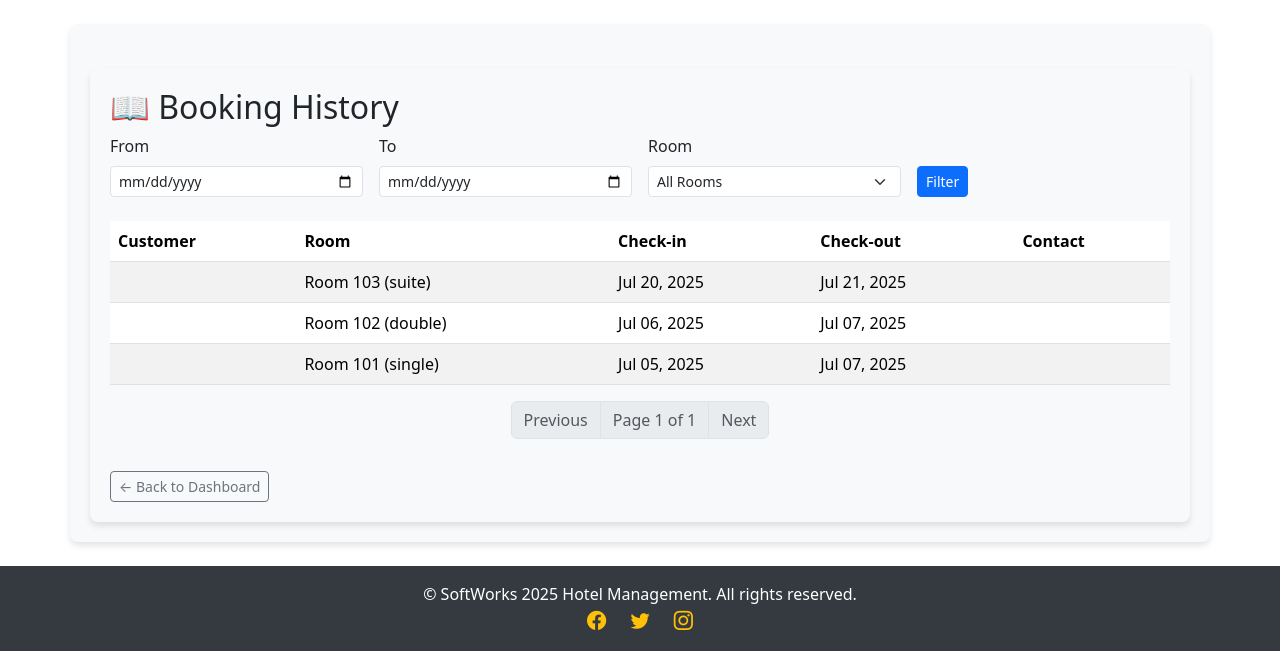
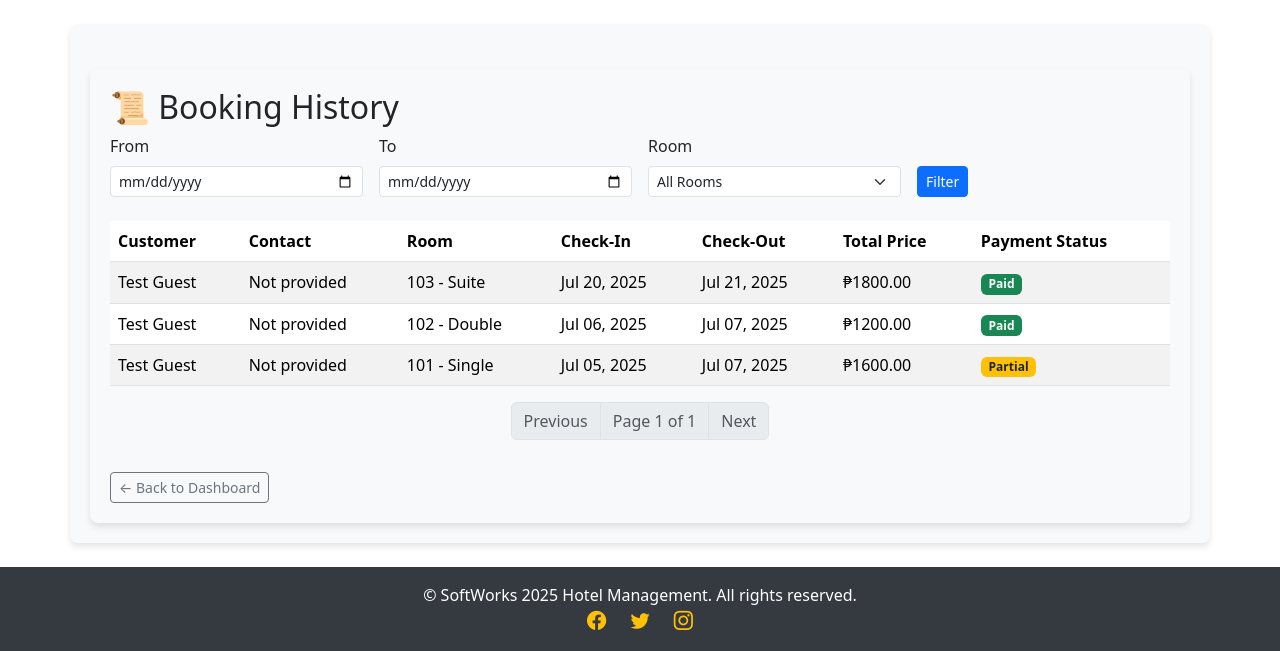
Before and after one commit to gemi-dot/hotel_abgao, a Django app: page /booking/history/ in a window 1280 px wide. Shown: the part 56-707 px from the top of the page. Run offline with Django 4.2, Linux system fonts and the light colour scheme; a user stored in the database is signed in; data comes from the database, SQL or seed files in the repository; both versions use the stored data as it was after the commit.

Commit message:
Update project with latest changes

```diff
--- a/hotel/templates/hotel/booking_history.html
+++ b/hotel/templates/hotel/booking_history.html
@@ -2,10 +2,7 @@
 
 {% block content %}
 <div class="container mt-4">
-    <h2>📖 Booking History</h2>
-
-    <!-- Filter form (same as before) -->
-
+    <h2>📜 Booking History</h2>
 
     <form method="get" class="row g-3 mb-4">
         <div class="col-md-3">
@@ -22,7 +19,7 @@
                 <option value="">All Rooms</option>
                 {% for room in rooms %}
                     <option value="{{ room.id }}" {% if selected_room == room.id %}selected{% endif %}>
-                        {{ room.name }}
+                        {{ room.number }} - {{ room.get_room_type_display }}
                     </option>
                 {% endfor %}
             </select>
@@ -32,27 +29,38 @@
         </div>
     </form>
 
-
     {% if page_obj.object_list %}
     <table class="table table-striped mt-3">
         <thead>
             <tr>
                 <th>Customer</th>
+                <th>Contact</th>
                 <th>Room</th>
-                <th>Check-in</th>
-                <th>Check-out</th>
-                <th>Contact</th>
+                <th>Check-In</th>
+                <th>Check-Out</th>
+                <th>Total Price</th>
+                <th>Payment Status</th>
             </tr>
         </thead>
         <tbody>
             {% for booking in page_obj %}
-                <tr>
-                    <td>{{ booking.customer_name }}</td>
-                    <td>{{ booking.room }}</td>
-                    <td>{{ booking.check_in|date:"M d, Y" }}</td>
-                    <td>{{ booking.check_out|date:"M d, Y" }}</td>
-                    <td>{{ booking.contact }}</td>
-                </tr>
+            <tr>
+                <td>{{ booking.guest.name }}</td>
+                <td>{{ booking.guest.phone|default:"Not provided" }}</td>
+                <td>{{ booking.room.number }} - {{ booking.room.get_room_type_display }}</td>
+                <td>{{ booking.check_in|date:"M d, Y" }}</td>
+                <td>{{ booking.check_out|date:"M d, Y" }}</td>
+                <td>₱{{ booking.total_price|floatformat:2 }}</td>
+                <td>
+                    {% if booking.payment_status == 'paid' %}
+                        <span class="badge bg-success">Paid</span>
+                    {% elif booking.payment_status == 'partial' %}
+                        <span class="badge bg-warning text-dark">Partial</span>
+                    {% else %}
+                        <span class="badge bg-danger">Pending</span>
+                    {% endif %}
+                </td>
+            </tr>
             {% endfor %}
         </tbody>
     </table>
--- a/hotel/views.py
+++ b/hotel/views.py
@@ -17,6 +17,8 @@ from .forms import RoomForm, BookingForm, PaymentForm
 
 from django.db.models import Prefetch
 import uuid
+
+from .models import Booking
 
 
 
@@ -425,3 +427,10 @@ def create_payment(request, booking_id):
         form = PaymentForm()
 
     return render(request, 'hotel/create_payment.html', {'form': form, 'booking': booking})
+
+
+def toggle_check_in(request, pk):
+    booking = get_object_or_404(Booking, pk=pk)
+    booking.is_checked_in = not booking.is_checked_in  # Toggle the check-in status
+    booking.save()
+    return redirect('booking_list')  # Redirect back to the booking list
```
Also changed, not shown: hotel/templates/hotel/booking_list.html (+19 -4 lines), db.sqlite3.
